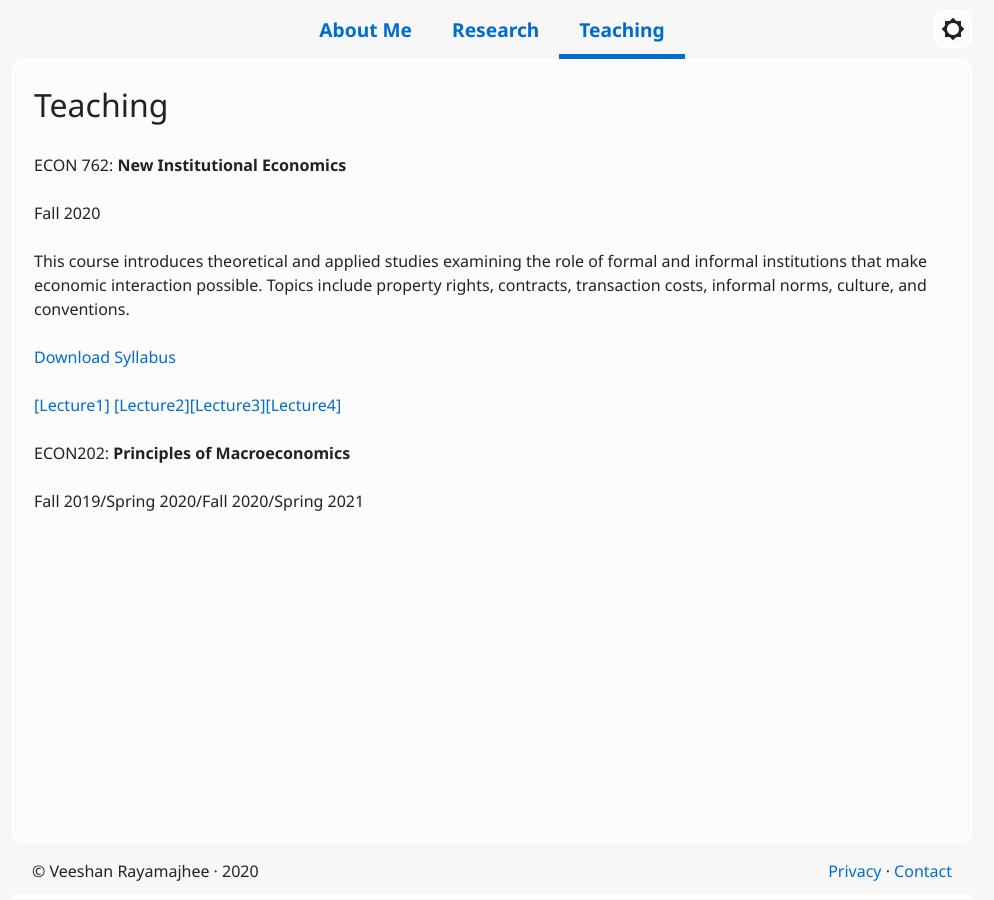
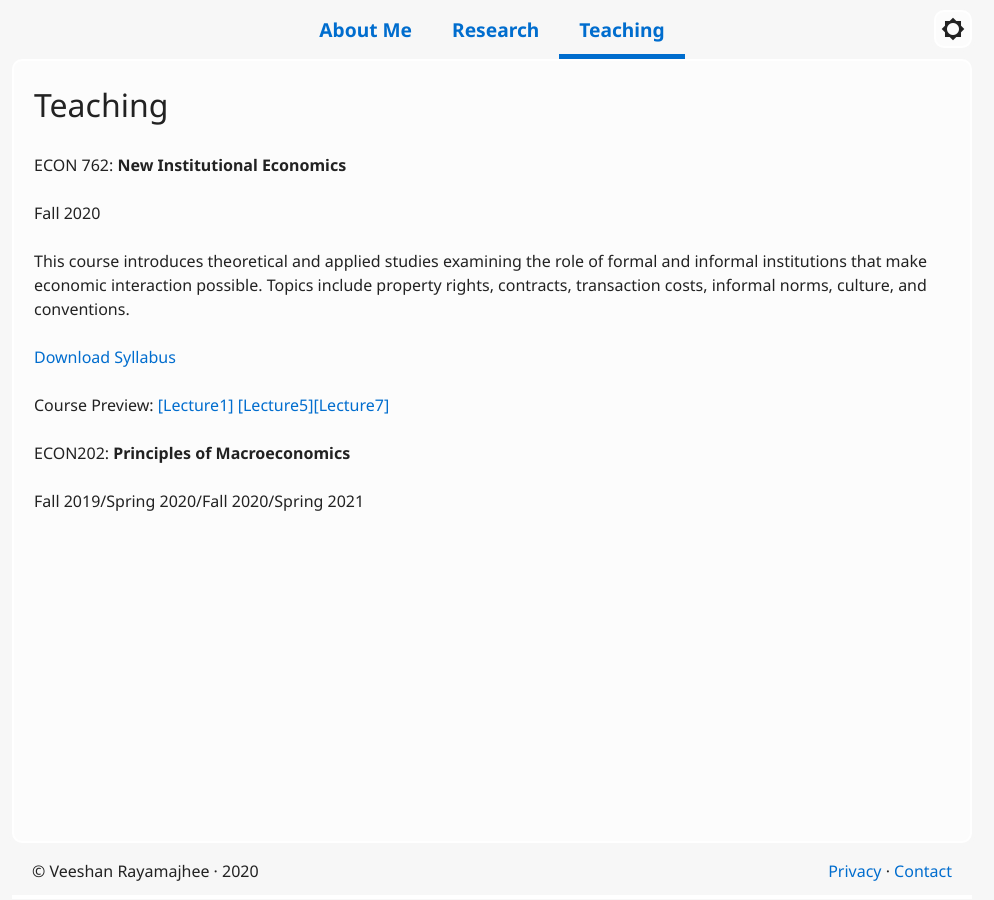
Before and after one commit to veeshanr/veeshanr.github.io, a Jekyll site: the page built from pages/teaching.md, in a window 1280 px wide. Shown: the whole page, without its empty margins (148-1142 px from the left). Built offline with Jekyll 4.4.1, drawn with Linux system fonts in a browser that asks for light colours.

Commit message:
Update teaching.md

```diff
--- a/pages/teaching.md
+++ b/pages/teaching.md
@@ -16,7 +16,8 @@ transaction costs, informal norms, culture, and conventions.
 
 [Download Syllabus](files/ECON762.pdf)
 
-[[Lecture1]](files/Lecture1.pdf) [[Lecture2]](files/Lecture2.pdf)[[Lecture3]](files/Ch3.pdf)[[Lecture4]](files/Ch4.pdf)
+Course Preview:
+[[Lecture1]](files/Lecture1.pdf) [[Lecture5]](files/Lecture5.pdf)[[Lecture7]](files/Lecture7.pdf)
 
 ECON202: **Principles of Macroeconomics**
 
```
